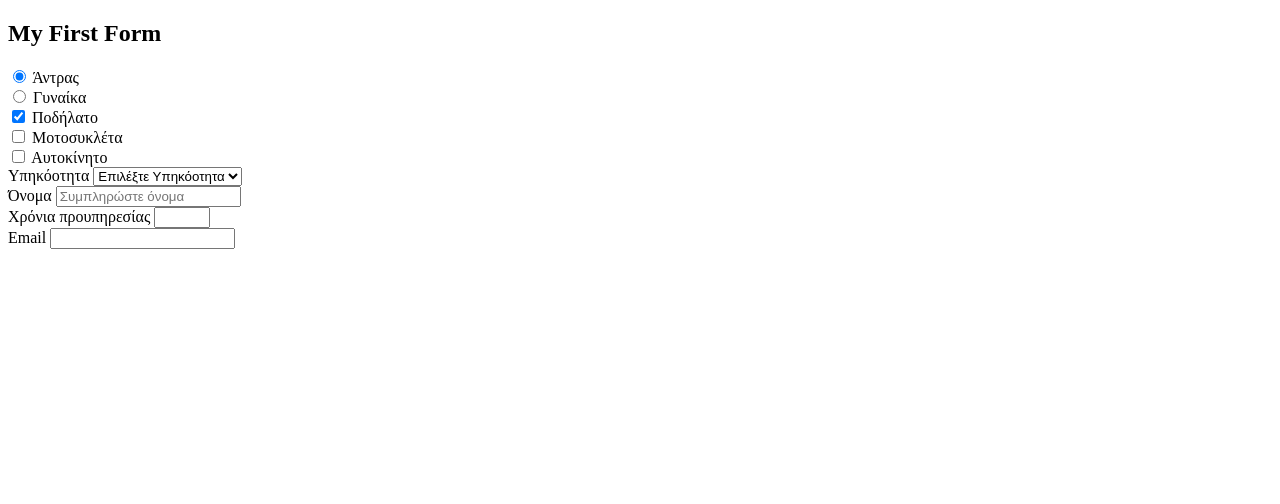
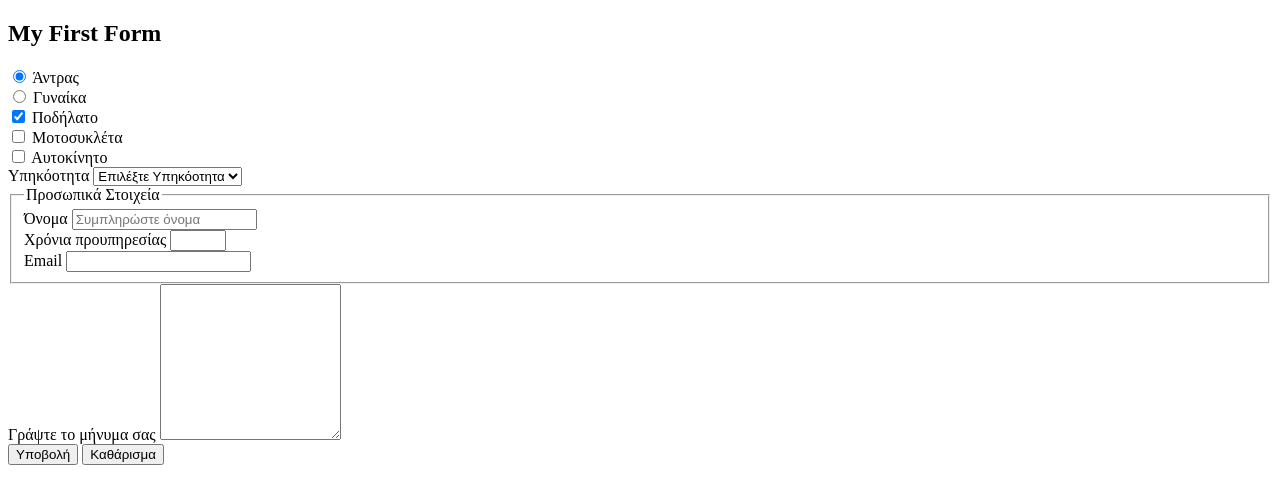
Before and after one commit to nikolaidiphmm-source/coding-factory-web, a plain HTML site: page ch1/forms.html in a window 1280 px wide. Drawn offline with Linux system fonts and the light colour scheme.

Commit message:
feat: add submit and clean

```diff
--- a/ch1/forms.html
+++ b/ch1/forms.html
@@ -36,6 +36,8 @@
         </div>
 
         <div>
+            <fieldset>
+                <legend>Προσωπικά Στοιχεία</legend>
                 <div>
                     <label for="fldFirstname">Όνομα</label>
                     <input type="text" name="firstname" id="fldFirstname" placeholder="Συμπληρώστε όνομα" minlength="5" maxlength="15" required>
@@ -48,6 +50,17 @@
                     <label for="fldEmail">Email</label>
                     <input type="email" name="email" id="fldEmail">
                 </div>
+            </fieldset>
+        </div>
+
+        <div>
+            <label for="fldMessage">Γράψτε το μήνυμα σας</label>
+            <textarea name="message" id="fldMessage" rows="10" cols="20"></textarea>
+        </div>
+
+        <div>
+            <input type="submit" value="Υποβολή">
+            <input type="reset" value="Καθάρισμα">
         </div>
     </form>
 </body>
```
Lines whose indentation alone changed are shown as unchanged.
